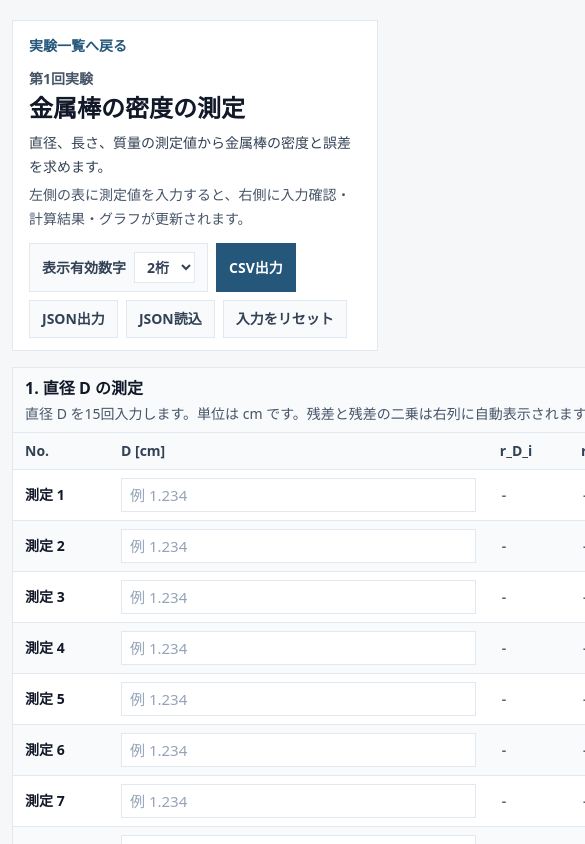
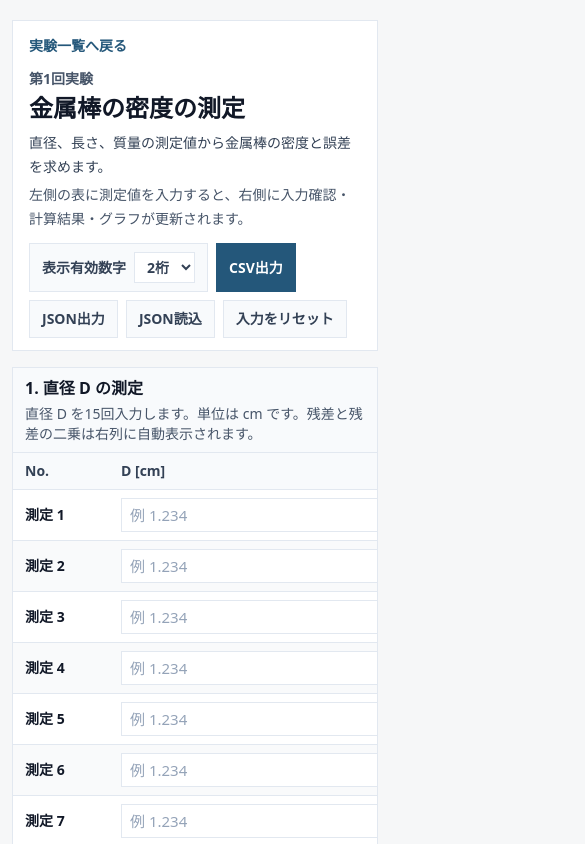
Before and after one commit to chijimi33/physics-lab-calculator, a Next.js app: page /experiments/density-metal-rod in a window 390 px wide. Shown: the top 844 px of the page, 585 px wide, since content can reach past the window. Built offline with nearby package versions, Linux system fonts and the light colour scheme.

Commit message:
Contain experiment page horizontal overflow

```diff
--- a/components/experiment-runner.tsx
+++ b/components/experiment-runner.tsx
@@ -602,7 +602,7 @@ function ExperimentWorkspace({
         </header>
 
         <div className="grid gap-4 lg:grid-cols-[1.15fr_0.85fr]">
-          <div className="space-y-4">
+          <div className="min-w-0 space-y-4">
             {experiment.inputs.map((table) => (
               <MeasurementTable
                 key={table.id}
@@ -686,7 +686,7 @@ function ExperimentWorkspace({
             ))}
           </div>
 
-          <aside className="space-y-4 lg:sticky lg:top-4 lg:self-start">
+          <aside className="min-w-0 space-y-4 lg:sticky lg:top-4 lg:self-start">
             <section
               aria-label="利用上の注意"
               className="border border-rule bg-slate-50 px-3 py-2 text-sm leading-6 text-slate-700"
--- a/components/graph-card.tsx
+++ b/components/graph-card.tsx
@@ -114,7 +114,7 @@ export function GraphCard({ definition, data }: GraphCardProps) {
   };
 
   return (
-    <section className="border border-rule bg-white p-3">
+    <section className="min-w-0 border border-rule bg-white p-3">
       <div className="flex items-start justify-between gap-3">
         <div>
           <h3 className="text-base font-semibold text-ink">{definition.title}</h3>
--- a/components/measurement-table.tsx
+++ b/components/measurement-table.tsx
@@ -90,7 +90,7 @@ export function MeasurementTable({
   };
 
   return (
-    <section className="overflow-hidden border border-rule bg-white">
+    <section className="min-w-0 overflow-hidden border border-rule bg-white">
       <div className="flex flex-col gap-2 border-b border-rule bg-slate-50 px-3 py-2 sm:flex-row sm:items-center sm:justify-between">
         <div>
           <h2 className="text-base font-semibold text-ink">{title}</h2>
```
